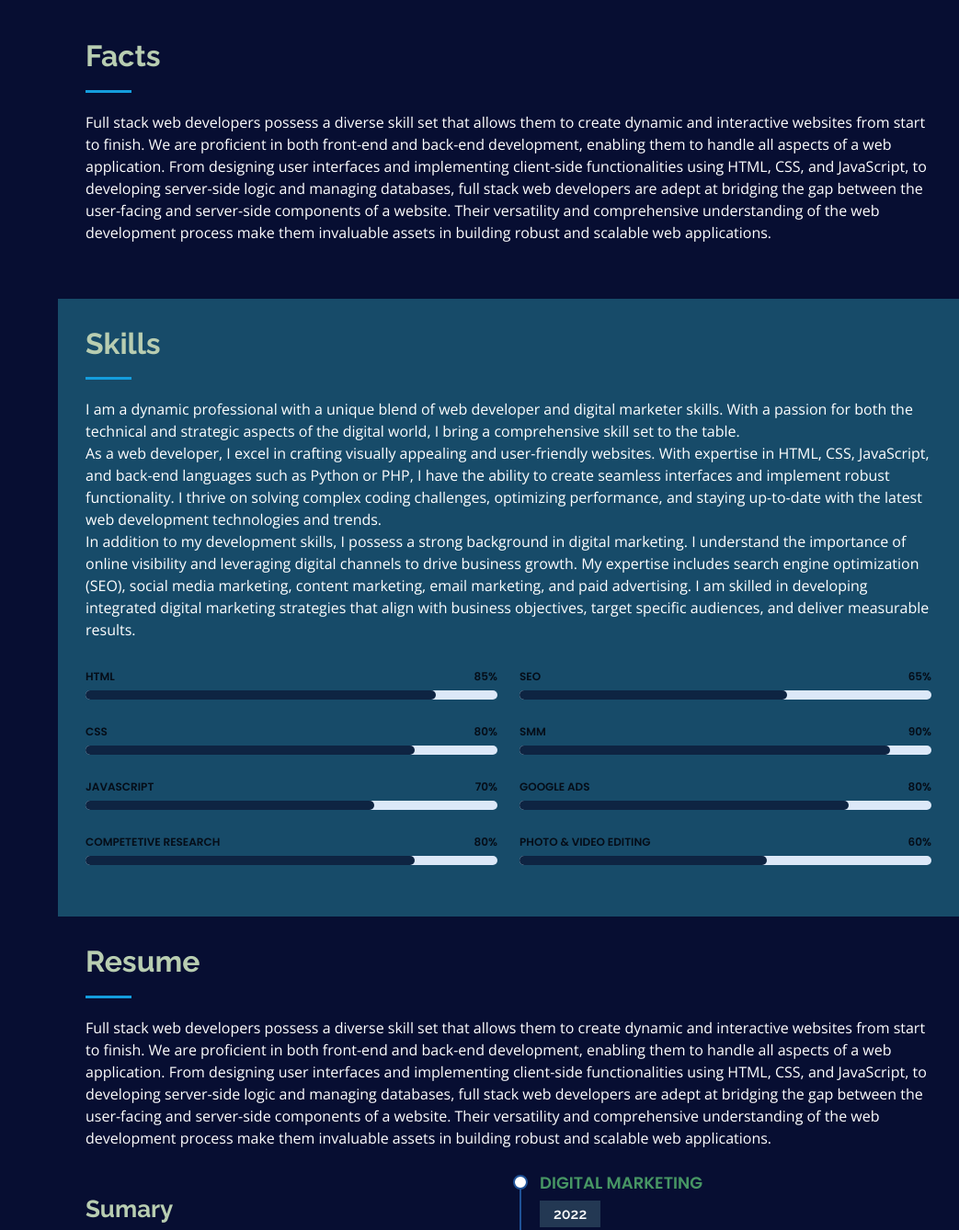
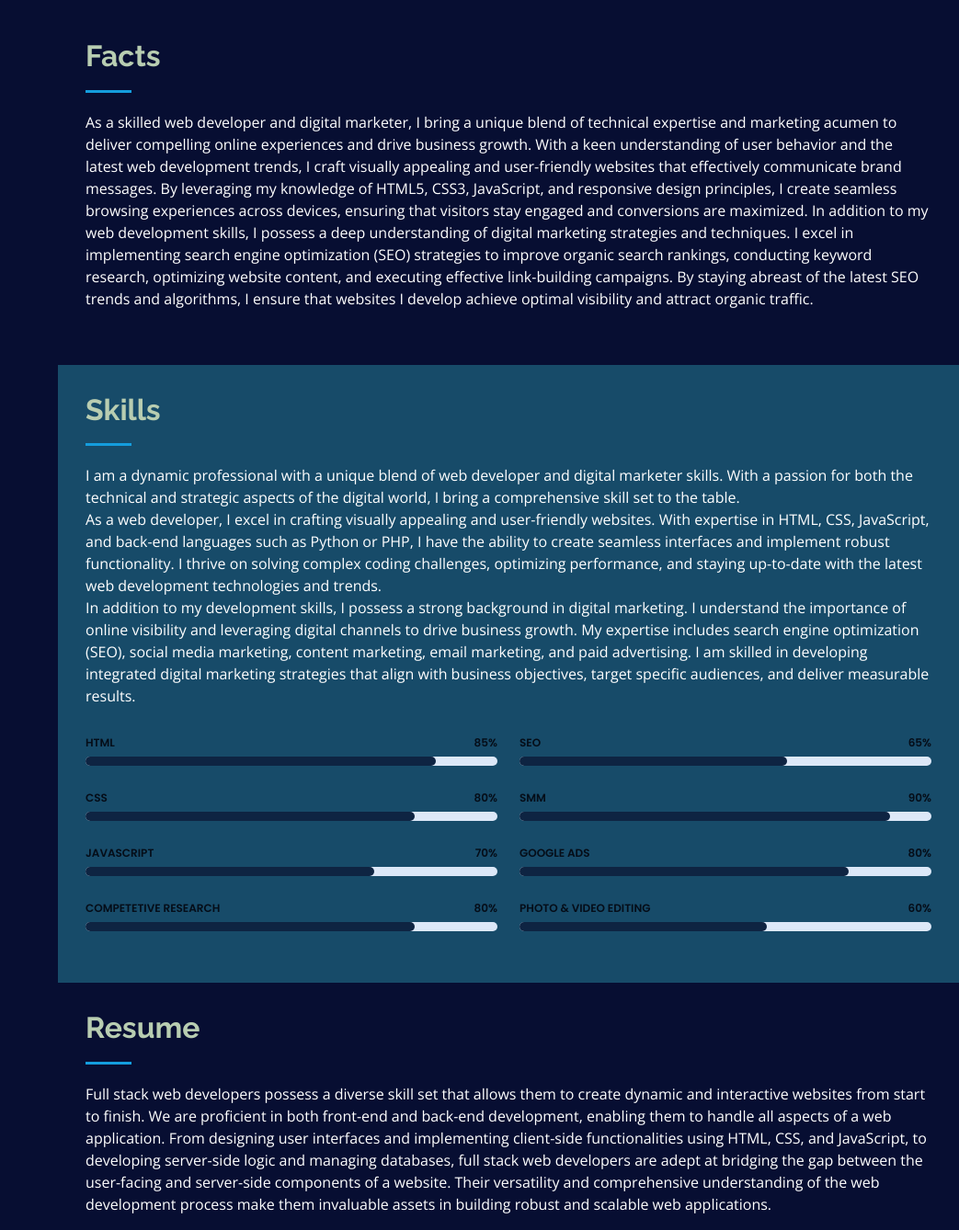
Before and after one commit to Shahanad-p/Mypersonalportfolio, a plain HTML site: page index.html in a window 1280 px wide. Shown: the part 1440-2778 px from the top of the page at 92% size, without its empty margins (237-1280 px from the left). Drawn offline with nearby package versions, Linux system fonts and the light colour scheme.

Commit message:
change some contents

```diff
--- a/assets/css/style.css
+++ b/assets/css/style.css
@@ -481,7 +481,7 @@ section {
   font-weight: 700;
   margin-top: 20px;
   margin-bottom: 20px;
-  color: rgb(184, 205, 177);
+  color:  rgb(184, 205, 177);;
 }
 
 .resume .resume-item {
@@ -497,7 +497,7 @@ section {
   font-weight: 600;
   text-transform: uppercase;
   font-family: "Poppins", sans-serif;
-  color: #479664;
+  color: #286e42;
   margin-bottom: 10px;
 }
 
@@ -742,7 +742,7 @@ section {
 }
 
 .services .title a {
-  color: #398e11;
+  color: #286e42;
 }
 
 .services .title a:hover {
--- a/index.html
+++ b/index.html
@@ -139,8 +139,11 @@
 
         <div class="section-title">
           <h2>Facts</h2>
-          <p>Full stack web developers possess a diverse skill set that allows them to create dynamic and interactive websites from start to finish. We  are proficient in both front-end and back-end development, enabling them to handle all aspects of a web application. From designing user interfaces and implementing client-side functionalities using HTML, CSS, and JavaScript,
-            to developing server-side logic and managing databases, full stack web developers are adept at bridging the gap between the user-facing and server-side components of a website. Their versatility and comprehensive understanding of the web development process make them invaluable assets in building robust and scalable web applications.
+          <p>As a skilled web developer and digital marketer, I bring a unique blend of technical expertise and marketing acumen to deliver compelling online experiences and drive business growth.
+
+            With a keen understanding of user behavior and the latest web development trends, I craft visually appealing and user-friendly websites that effectively communicate brand messages. By leveraging my knowledge of HTML5, CSS3, JavaScript, and responsive design principles, I create seamless browsing experiences across devices, ensuring that visitors stay engaged and conversions are maximized.
+
+            In addition to my web development skills, I possess a deep understanding of digital marketing strategies and techniques. I excel in implementing search engine optimization (SEO) strategies to improve organic search rankings, conducting keyword research, optimizing website content, and executing effective link-building campaigns. By staying abreast of the latest SEO trends and algorithms, I ensure that websites I develop achieve optimal visibility and attract organic traffic.
           </p>
         </div>
 
```
